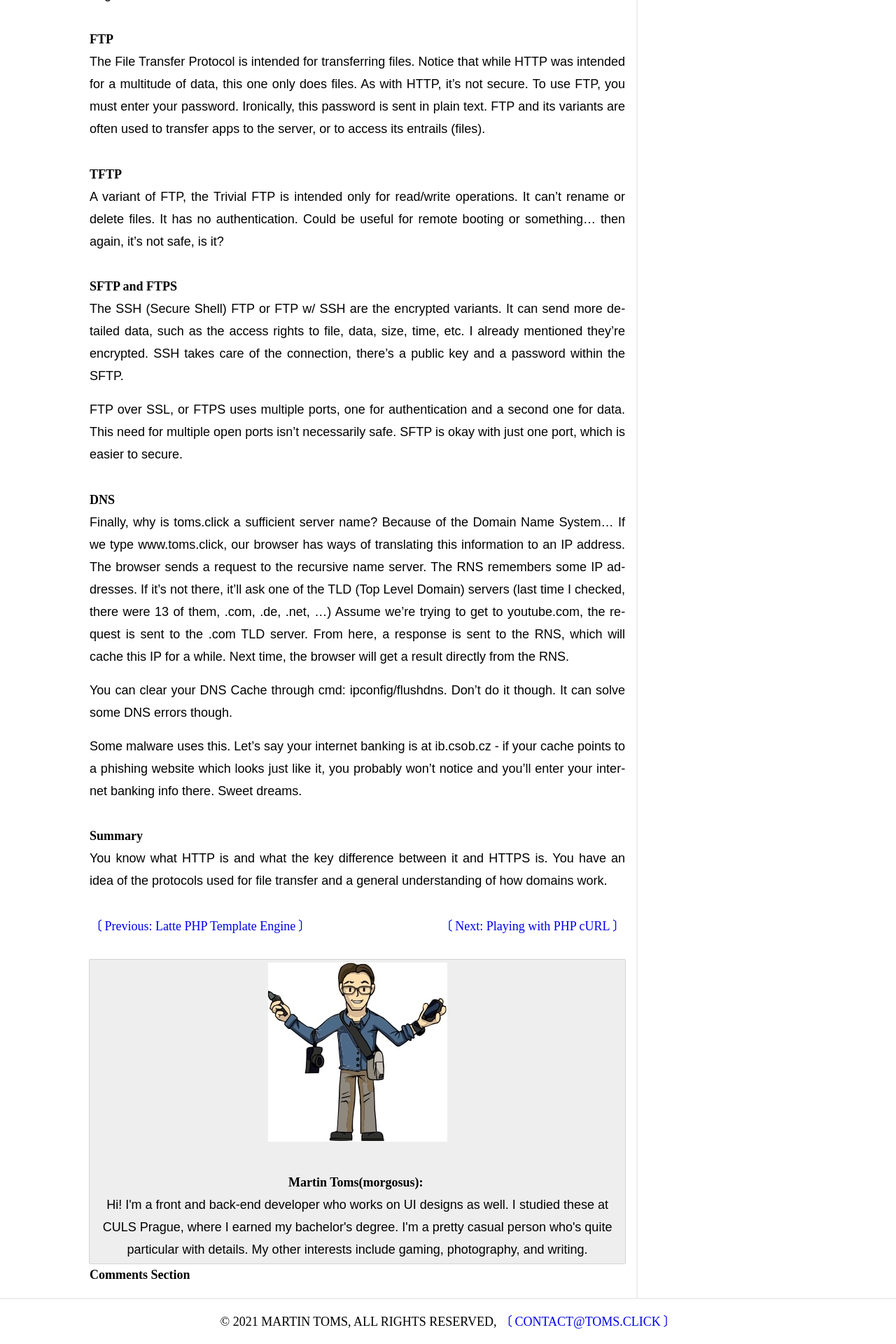
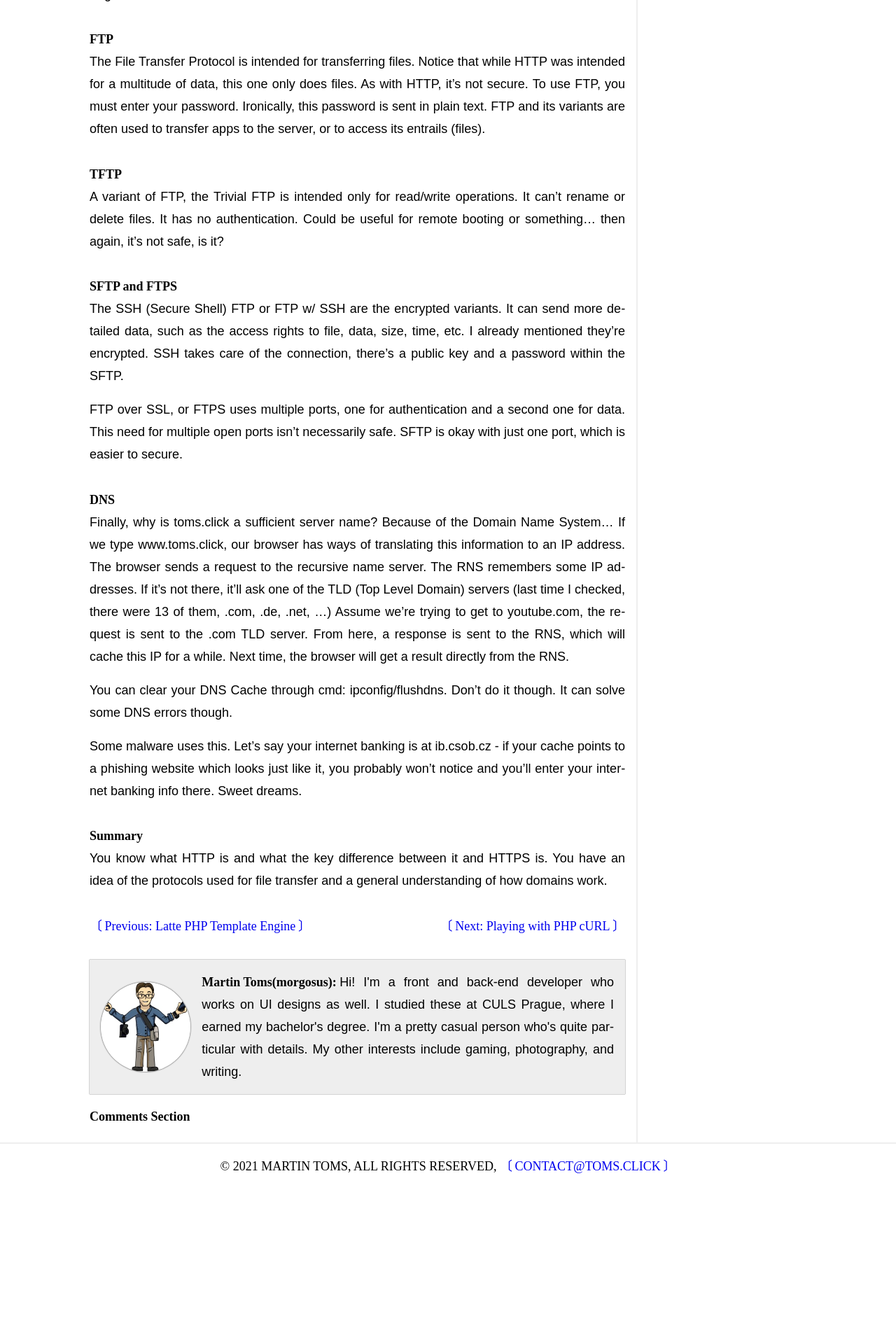
Before and after one commit to morgosus/morgosus.github.io, a Jekyll site: the page built from _posts/programming/2020-10-07-data-transfer-over-the-internet.md, in a window 1280 px wide. Shown: the part 2723-4643 px from the top of the page at 70% size. Built offline with Jekyll 4.4.1, drawn with Linux system fonts in a browser that asks for light colours; nearby versions of some CDN libraries; some web fonts are replaced; library files that are not in the unit come from our copies; after the commit the page ends 4421 px from its top, so only the background shows below that.

Commit message:
Connect the new stylesheets

```diff
--- a/_sass/master.sass
+++ b/_sass/master.sass
@@ -1,6 +1,8 @@
 @import "../assets/normalize.scss"
 
 @import "component/auxiliary.sass"
+
+@import "component/mixin.sass"
 
 @import "component/font.sass"
 
@@ -26,3 +28,5 @@
 @import "_gh-code.scss"
 
 @import "component/comments.sass"
+
+@import "component/vats.sass"
```
